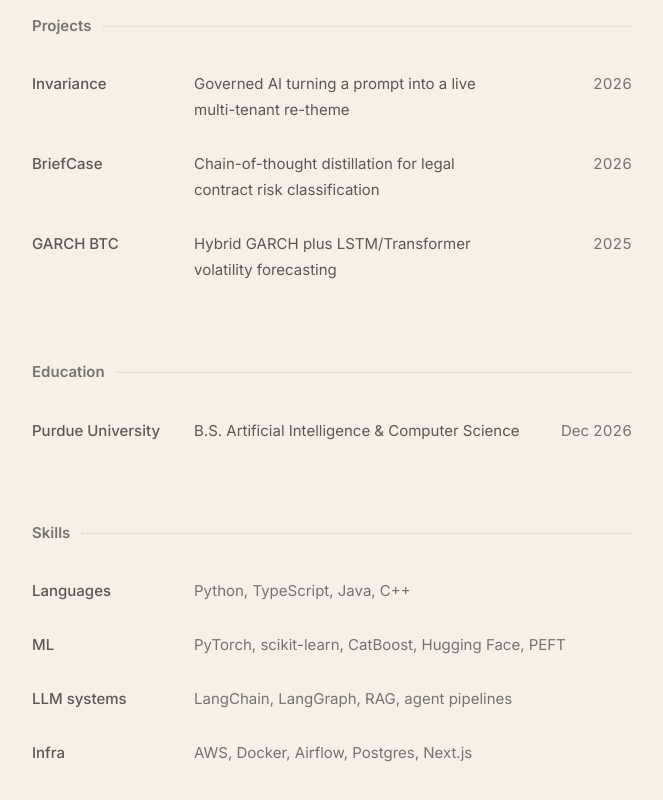
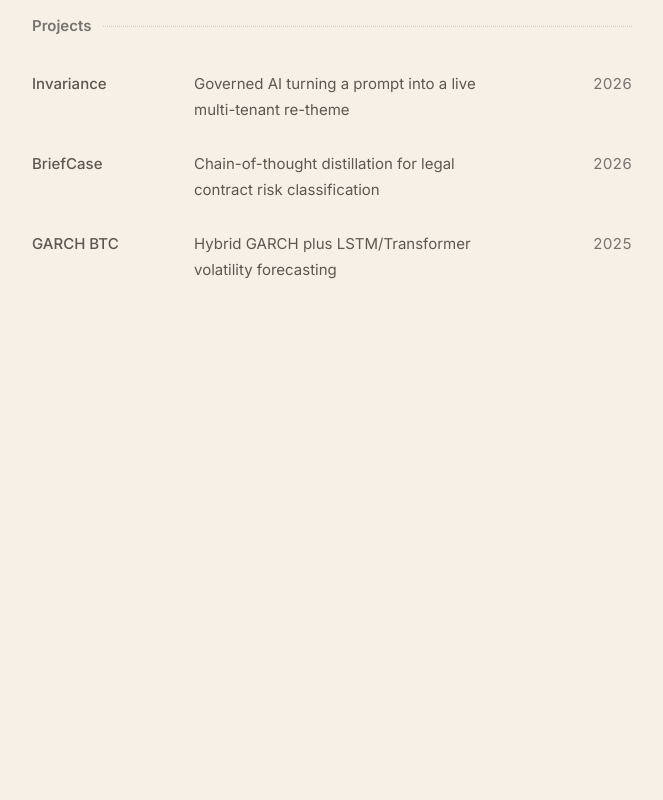
Before and after one commit to anuraagkolli/anuraagkolli.github.io, a Next.js app: page / in a window 1280 px wide. Shown: the part 1067-1867 px from the top of the page, without its empty margins (308-971 px from the left). After the commit the page ends 1556 px from the top, so only its background shows below. Built offline with nearby package versions, Linux system fonts and the light colour scheme.

Commit message:
Trim home page to intro, chart, and the clickable lists

```diff
--- a/app/page.tsx
+++ b/app/page.tsx
@@ -2,8 +2,7 @@
 import EntryList from "@/components/entry-list"
 import SectionHeading from "@/components/section-heading"
 import SiteHeader from "@/components/site-header"
-import Skills from "@/components/skills"
-import { education, projects, work } from "@/lib/content"
+import { projects, work } from "@/lib/content"
 
 export default function Home() {
   return (
@@ -18,12 +17,6 @@
 
           <SectionHeading id="projects">Projects</SectionHeading>
           <EntryList entries={projects} />
-
-          <SectionHeading id="education">Education</SectionHeading>
-          <EntryList entries={education} cols="sm:grid-cols-[150px_1fr_auto]" />
-
-          <SectionHeading id="skills">Skills</SectionHeading>
-          <Skills />
         </main>
       </div>
     </>
```
